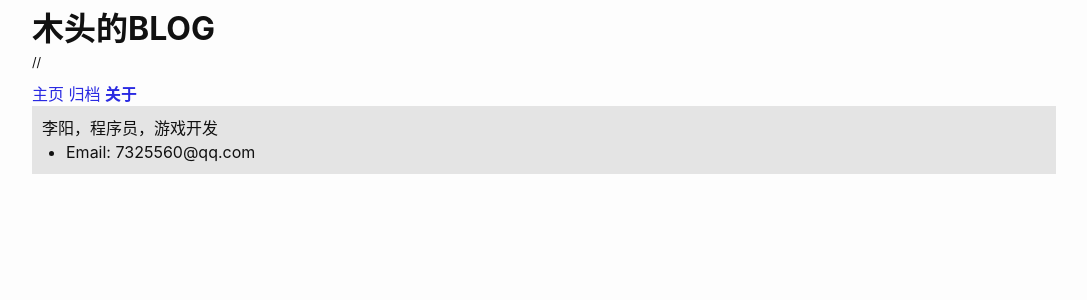
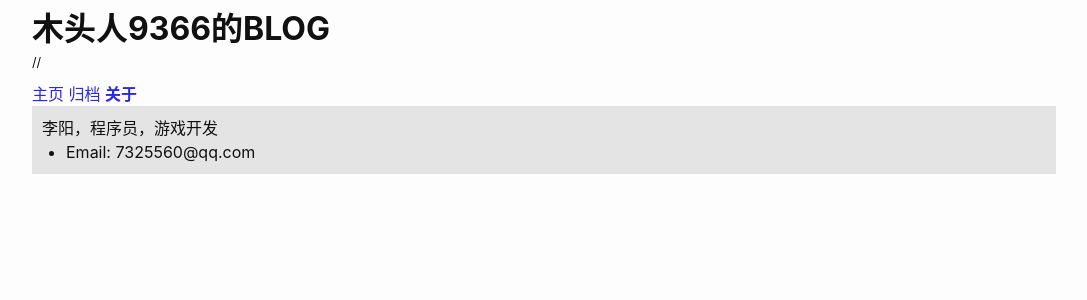
Before and after one commit to wood9366/blog, a Jekyll site: the page built from about.md, in a window 1280 px wide. Shown: the top 300 px of the page, without its empty margins (96-1183 px from the left). Built offline with Jekyll 4.4.1, drawn with Linux system fonts in a browser that asks for light colours.

Commit message:
change blog name

```diff
--- a/_config.yml
+++ b/_config.yml
@@ -1,5 +1,5 @@
 
-title: 木头的BLOG
+title: 木头人9366的BLOG
 email: wood9366@gmail.com
 description: >-
   //
```
